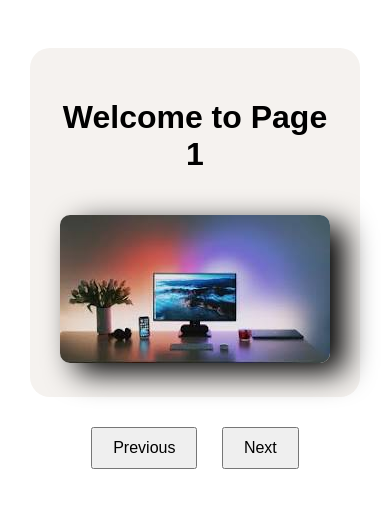
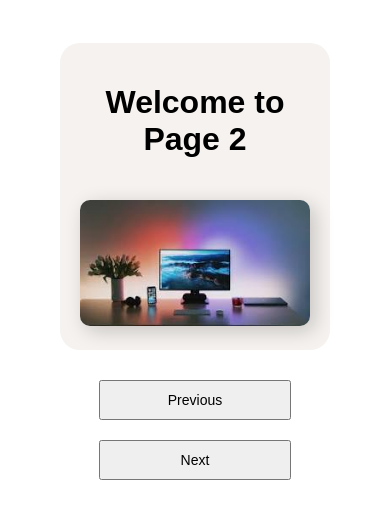
Before and after one commit to pramodkumar0233/demo-deploy, a plain HTML site: page page2.html in a window 390 px wide. Drawn offline with Linux system fonts and the light colour scheme.

Commit message:
updated css for mobile

```diff
--- a/page2.html
+++ b/page2.html
@@ -2,6 +2,7 @@
 <html lang="en">
 <head>
   <meta charset="UTF-8">
+  <meta name="viewport" content="width=device-width, initial-scale=1.0">
   <title>Page 2</title>
   <link rel="stylesheet" href="style.css">
 </head>
@@ -9,7 +10,7 @@
   <div class="container">
     <div class="box">
       <div class="image">
-        <h1 class="text">Welcome to Page 1</h1>
+        <h1 class="text">Welcome to Page 2</h1>
         <img src="images/img2.jpg" alt="Image 1">
       </div>
       <div class="buttons">
--- a/style.css
+++ b/style.css
@@ -1,39 +1,65 @@
-.box{
+/* Core layout */
+.box {
   display: flex;
   flex-direction: column;
   font-family: sans-serif;
   justify-content: center;
-    margin: 0px;
-    width: fit-content;
-    height: fit-content;
+  align-items: center;
+  margin: 0 auto;
+  width: 90%;
+  max-width: 500px;
+  height: auto;
   text-align: center;
-    padding: 40px;
+  padding: 20px;
   background-color: #ffffff;
+  box-sizing: border-box;
+}
 
-  }
-  .container{
+.container {
   display: flex;
   justify-content: center;
+  padding: 20px;
 }
-  .image{
+
+.image {
   background-color: rgb(245, 242, 239);
-    padding: 30px;
+  padding: 20px;
   border-radius: 20px;
 }
+
 img {
-    max-width: 400px;
+  width: 100%;
+  max-width: 100%;
+  height: auto;
   margin-top: 20px;
   border-radius: 10px;
-    box-shadow: 15px 10px 30px rgba(0,0,0,10);
+  box-shadow: 5px 5px 20px rgba(0, 0, 0, 0.2);
 }
 
+/* Buttons */
 .buttons {
-    margin-top: 30px;
+  margin-top: 20px;
+  display: flex;
+  flex-wrap: wrap;
+  justify-content: center;
 }
 
 button {
   padding: 10px 20px;
   font-size: 16px;
-    margin: 0 10px;
+  margin: 10px;
   cursor: pointer;
 }
+
+/* Media Query for mobile */
+@media (max-width: 600px) {
+  .box {
+    padding: 15px;
+  }
+
+  button {
+    width: 100%;
+    max-width: 200px;
+    font-size: 14px;
+  }
+}
```
Also changed, not shown: index.html (+1 -0 lines), page3.html (+3 -1 lines). Lines whose indentation alone changed are shown as unchanged.
